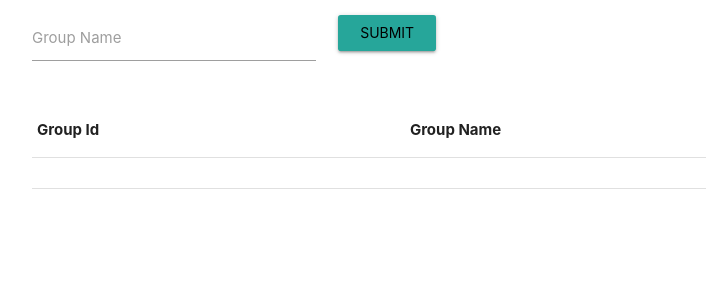
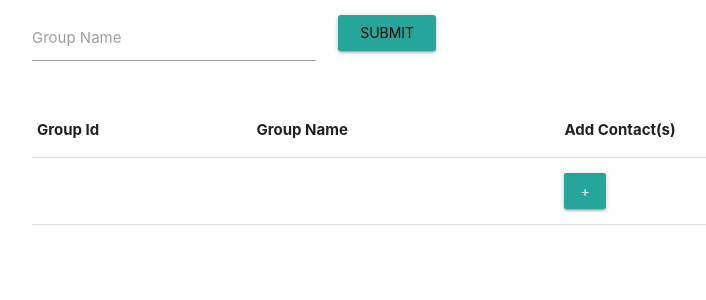
Before and after one commit to namitdoshi/phonebook, a PHP site: page /add-group.php in a window 1280 px wide. Shown: the top 300 px of the page, without its empty margins (160-866 px from the left). Run offline with PHP 8.4, Linux system fonts and the light colour scheme; tables that the repository leaves empty or names only in its code hold one stand-in row (values such as "Sample post"); data that the repository does not hold is empty.

Commit message:
added an add contact column and button in view groups table

```diff
--- a/add-group.php
+++ b/add-group.php
@@ -58,6 +58,7 @@
           <tr>
             <th>Group Id</th>
             <th>Group Name</th>
+            <th>Add Contact(s)</th>
           </tr>
         </thead>
 
@@ -69,6 +70,7 @@
           <tr>
             <td><?php echo $row['groupId']; ?></td>
             <td><?php echo $row['groupName']; ?></td>
+            <td><a href="?id=<?php echo $row['groupId']; ?>" class="waves-effect waves-light btn">+</a></td>
           </tr>
           <?php
               }
```
